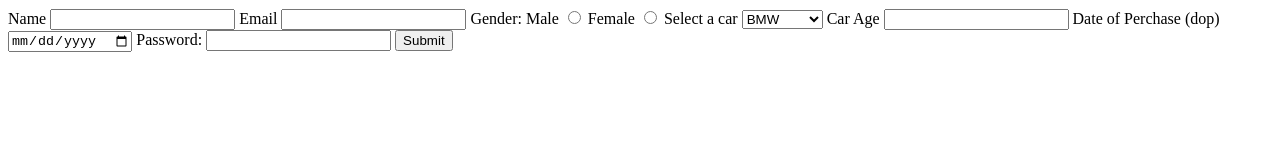
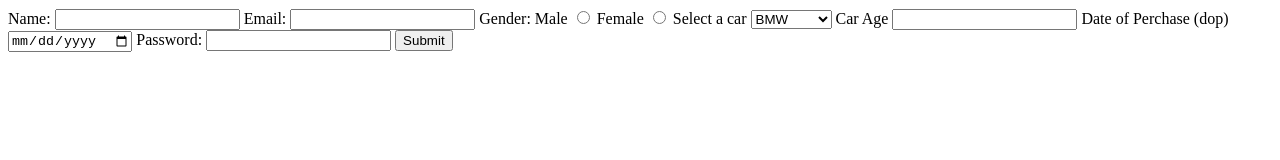
Before and after one commit to acciojob/car-insurance-form-sriramulagopi, a website: page main.html in a window 1280 px wide. Drawn offline with Linux system fonts and the light colour scheme.

Commit message:
created a submission

```diff
--- a/main.html
+++ b/main.html
@@ -7,10 +7,11 @@
 </head>
 
 <body>
+	<!-- the entire body must be written by student -->
 	    <form method="post">
-        <label for="name">Name</label>
+        <label for="name">Name:</label>
         <input type="text" id="name" required>
-        <label for="email">Email</label>
+        <label for="email">Email:</label>
         <input type="email" id="email" required>
 		<label>Gender:</label>
         <label for="gender_m">Male</label>
@@ -31,7 +32,6 @@
         <input type="password" id="password" required>
 <button type="submit">Submit</button>
     </form>
-	<!-- the entire body must be written by student -->
     <script type="text/javascript" src="./script.js">
 </script>
 
```
